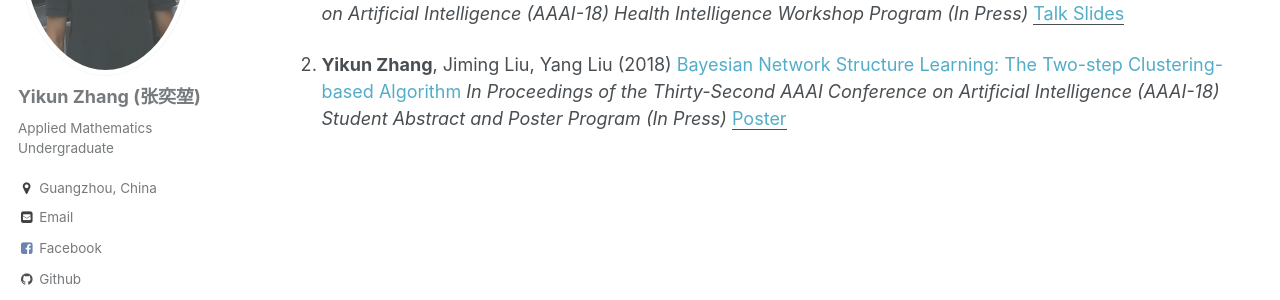
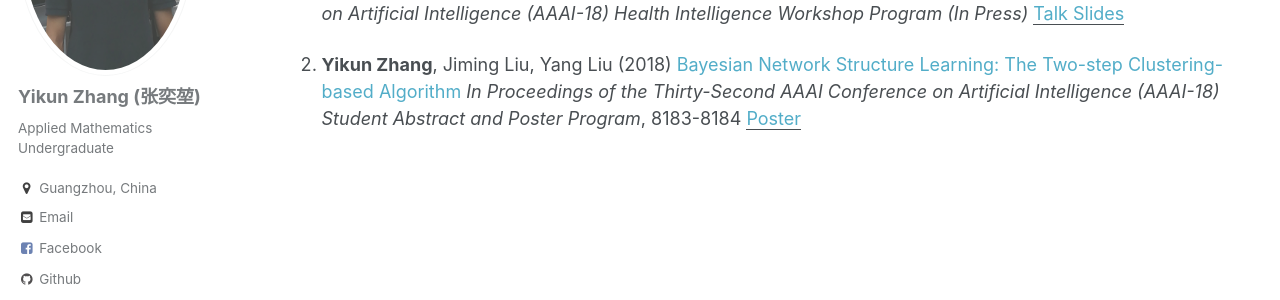
Before and after one commit to zhangyk8/zhangyk8.github.io, a Jekyll site: the page built from _pages/publications.md, in a window 1280 px wide. Shown: the part 290-590 px from the top of the page. Built offline with Jekyll 4.4.1, drawn with Linux system fonts in a browser that asks for light colours.

Commit message:
Update publications.md

```diff
--- a/_pages/publications.md
+++ b/_pages/publications.md
@@ -25,6 +25,6 @@
 
 1. **Yikun Zhang**, Yang Liu, Jiming Liu (2018) <A href="https://zhangyk8.github.io/publications/AAAIWorkshop.pdf" style="color: #52adc8; text-decoration=underline"> Learning Bayesian Network Structure by Self-Generating Prior Information: The Two-step Clustering-based Strategy </A>  _In Proceedings of the Thirty-Second AAAI Conference on Artificial Intelligence (AAAI-18) Health Intelligence Workshop Program (In Press)_  <u style="color: #52adc8"><A href="https://zhangyk8.github.io/publications/Workshop_Talk.pdf" style="color: #52adc8; text-decoration=underline">  Talk Slides </A></u>
 
-2. **Yikun Zhang**, Jiming Liu, Yang Liu (2018) <A href="https://zhangyk8.github.io/publications/AAAIStudentAbstract.pdf" style="color: #52adc8; text-decaration=underline"> Bayesian Network Structure Learning: The Two-step Clustering-based Algorithm </A>  _In Proceedings of the Thirty-Second AAAI Conference on Artificial Intelligence (AAAI-18) Student Abstract and Poster Program (In Press)_  <u style="color: #52adc8"><A href="https://zhangyk8.github.io/publications/poster_SA.pdf" style="color: #52adc8; text-decoration=underline"> Poster </A></u>
+2. **Yikun Zhang**, Jiming Liu, Yang Liu (2018) <A href="https://zhangyk8.github.io/publications/AAAIStudentAbstract.pdf" style="color: #52adc8; text-decaration=underline"> Bayesian Network Structure Learning: The Two-step Clustering-based Algorithm </A>  _In Proceedings of the Thirty-Second AAAI Conference on Artificial Intelligence (AAAI-18) Student Abstract and Poster Program_, 8183-8184  <u style="color: #52adc8"><A href="https://zhangyk8.github.io/publications/poster_SA.pdf" style="color: #52adc8; text-decoration=underline"> Poster </A></u>
 
 {% endif %}
```
